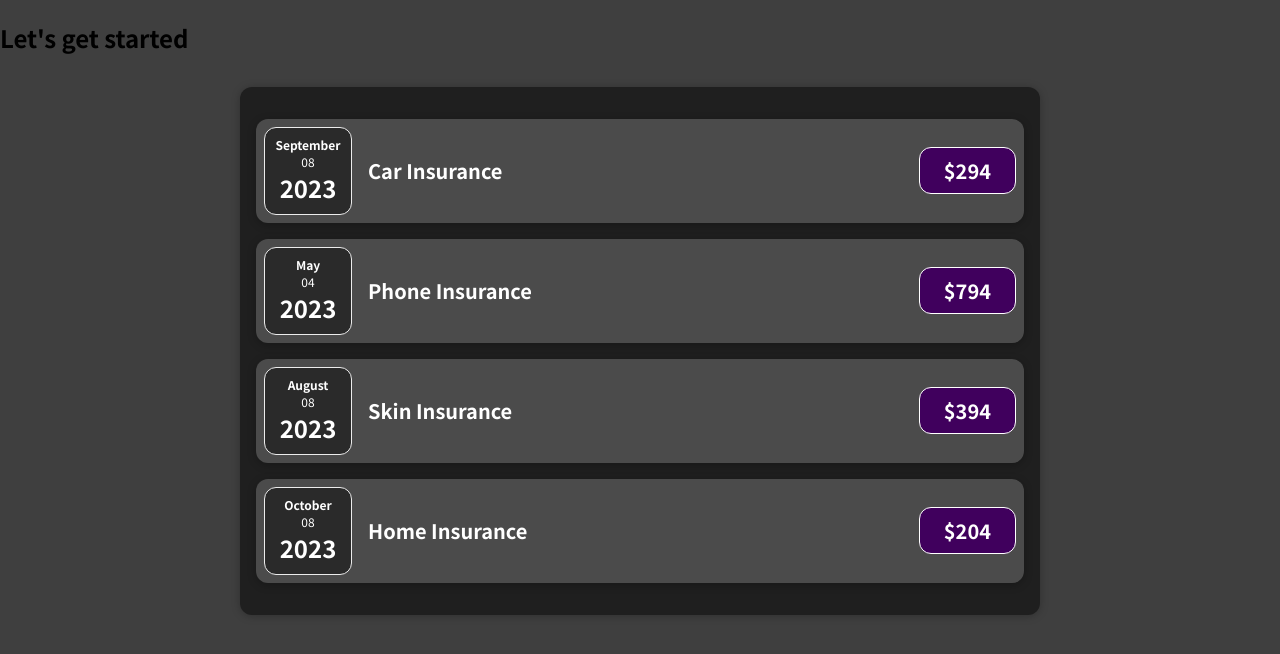
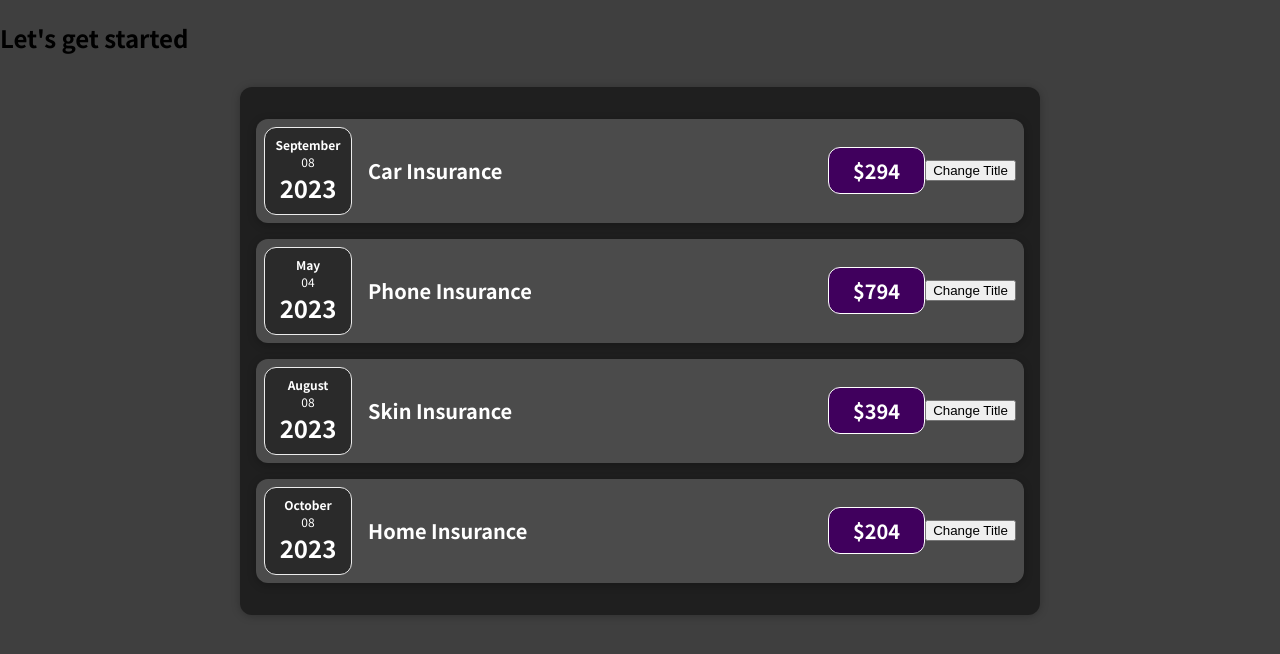
Before and after one commit to oriankeith002/React_projects, a React (Create React App) app in the folder expense_tracker/: page / in a window 1280 px wide. Shown: the top 654 px of the page. Built offline with nearby package versions, Linux system fonts and the light colour scheme.

Commit message:
Updating displayed data

```diff
--- a/expense_tracker/src/components/Expenses/ExpenseItem.js
+++ b/expense_tracker/src/components/Expenses/ExpenseItem.js
@@ -4,6 +4,12 @@ import './ExpenseItem.css';
 import ExpenseDate from './ExpenseDate';
 
 const ExpenseItem = (props) => {
+
+    const clickHandler = () => {
+        console.log('Clicked!!');
+    }
+
+
     return (
         <Card className="expense-item">
             <ExpenseDate date={props.date} />
@@ -11,6 +17,7 @@ const ExpenseItem = (props) => {
                 <h2>{props.title}</h2>
                 <div className="expense-item__price">${props.amount}</div>
             </div>
+            <button onClick={clickHandler}>Change Title</button>
         </Card>
     );
 }
```
